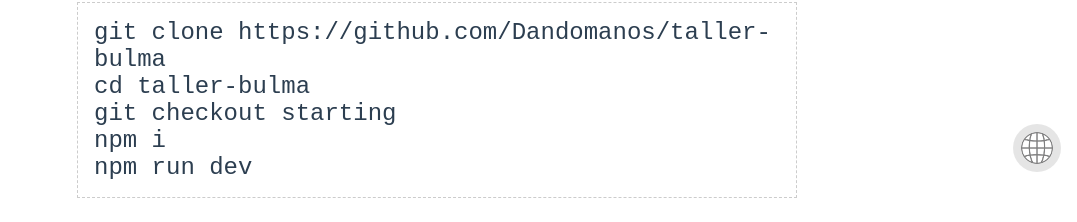
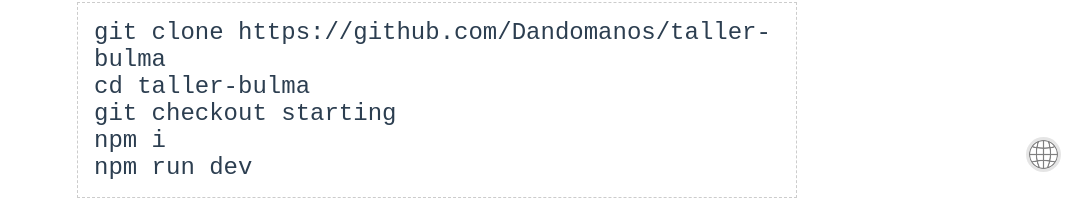
Before and after one commit to Dandomanos/taller-bulma, a Vue app: page / in a window 1280 px wide. Shown: the part 612-834 px from the top of the page, without its empty margins (203-1280 px from the left). Built offline with nearby package versions, Linux system fonts and the light colour scheme.

Commit message:
ShowGrid small button

```diff
--- a/src/components/ShowGrid.vue
+++ b/src/components/ShowGrid.vue
@@ -1,6 +1,7 @@
 <template>
     <div @click="update" class="showGrid" :class="{'visible':show}">
         <div class="showGrid--container">
+            <!-- <img src="../../static/eye.svg" alt=""> -->
         </div>
     </div>
 </template>
@@ -19,9 +20,9 @@
 .showGrid {
     cursor:pointer;
     background-color:#ccc;
-    width:3rem;
-    height:3rem;
-    padding:0.5rem;
+    width:2.2rem;
+    height:2.2rem;
+    padding:0.2rem;
     border-radius:50%;
     position: fixed;
     right: 1rem;
@@ -35,8 +36,8 @@
         background-image:url('../assets/grid.png');
         background-repeat:no-repeat;
         background-size:cover;
-        width:2rem;
-        height:2rem;
+        width:1.8rem;
+        height:1.8rem;
         border-radius:50%;
     }
 }
```
